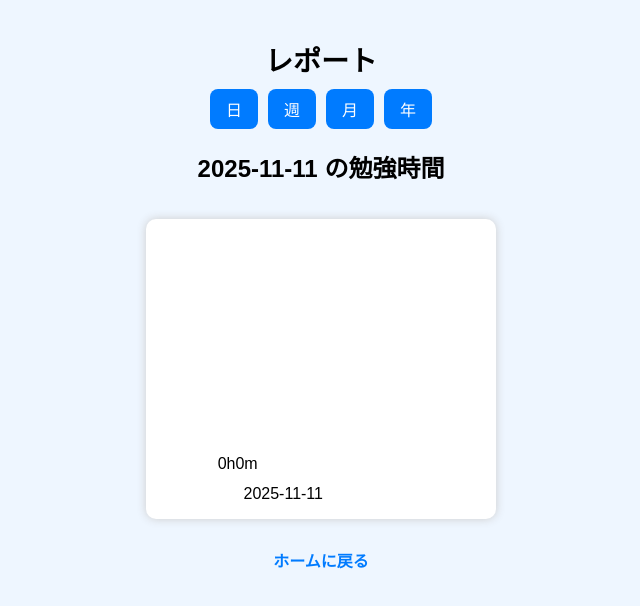
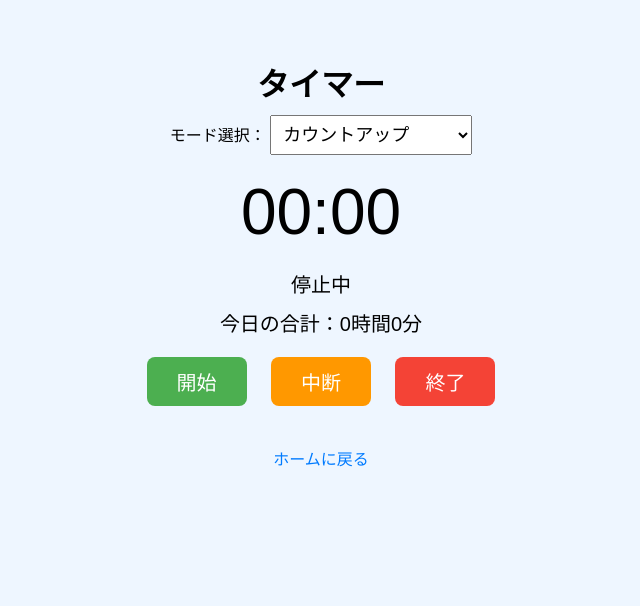
Before and after one commit to fixeve/fixeve-report, a plain HTML site: page index.html in a window 1280 px wide. Shown: the whole page, without its empty margins (319-959 px from the left). Drawn offline with Linux system fonts and the light colour scheme.

Commit message:
Update index.html

```diff
--- a/index.html
+++ b/index.html
@@ -3,189 +3,235 @@
 <head>
 <meta charset="UTF-8">
 <meta name="viewport" content="width=device-width, initial-scale=1.0">
-<title>Fixeve レポート</title>
+<title>Fixeve Timer</title>
 <style>
   body {
-    font-family: "Hiragino Kaku Gothic ProN", sans-serif;
     background-color: #eef6ff;
+    font-family: "Arial", sans-serif;
     text-align: center;
-    margin: 0;
-    padding: 20px;
+    padding: 30px;
+    transition: background-color 0.1s;
   }
-  h1 {
-    font-size: 28px;
-    margin-bottom: 10px;
+  h1 { margin-bottom: 10px; }
+  #timer {
+    font-size: 64px;
+    margin: 20px 0;
   }
-  .mode-buttons {
-    display: flex;
-    justify-content: center;
-    gap: 10px;
-    margin-bottom: 15px;
+  #status, #total {
+    font-size: 20px;
+    margin: 10px 0;
   }
   button {
-    padding: 8px 16px;
+    font-size: 20px;
+    margin: 10px;
+    padding: 10px 30px;
     border: none;
     border-radius: 8px;
-    background-color: #007bff;
-    color: white;
-    font-size: 16px;
+    cursor: pointer;
   }
-  button:hover {
-    background-color: #0056b3;
-  }
-  .arrow-buttons {
-    margin-top: 10px;
-  }
-  .arrow-buttons button {
-    background-color: #555;
+  .start { background-color: #4caf50; color: white; }
+  .pause { background-color: #ff9800; color: white; }
+  .stop { background-color: #f44336; color: white; }
+  select {
+    padding: 8px;
     font-size: 18px;
-  }
-  canvas {
-    background: white;
-    border-radius: 10px;
-    box-shadow: 0 0 10px #ccc;
-    margin-top: 15px;
   }
   #home {
     display: block;
-    margin-top: 25px;
+    margin-top: 30px;
     color: #007bff;
-    font-weight: bold;
     text-decoration: none;
   }
 </style>
 </head>
 <body>
-  <h1>レポート</h1>
-  <div class="mode-buttons">
-    <button onclick="setMode('day')">日</button>
-    <button onclick="setMode('week')">週</button>
-    <button onclick="setMode('month')">月</button>
-    <button onclick="setMode('year')">年</button>
-  </div>
+  <h1>タイマー</h1>
 
-  <div class="arrow-buttons" id="navArrows" style="display:none;">
-    <button onclick="changePeriod(-1)">←</button>
-    <button onclick="changePeriod(1)">→</button>
-  </div>
+  <label for="mode">モード選択：</label>
+  <select id="mode">
+    <option value="up">カウントアップ</option>
+    <option value="pomodoro">25分勉強 / 5分休憩</option>
+    <option value="focus50">50分勉強 / 10分休憩</option>
+  </select>
 
-  <h2 id="title"></h2>
-  <canvas id="chartCanvas" width="350" height="300"></canvas>
+  <div id="timer">00:00</div>
+  <div id="status">停止中</div>
+  <div id="total">今日の合計：0時間0分</div>
+
+  <button class="start" id="startBtn">開始</button>
+  <button class="pause" id="pauseBtn">中断</button>
+  <button class="stop" id="stopBtn">終了</button>
 
   <a id="home" href="https://fixeve.github.io/fixeve-home/">ホームに戻る</a>
 
 <script>
-const canvas = document.getElementById("chartCanvas");
-const ctx = canvas.getContext("2d");
-let mode = "day";
-let currentDate = new Date();
+let timerDisplay = document.getElementById("timer");
+let statusDisplay = document.getElementById("status");
+let totalDisplay = document.getElementById("total");
+let startBtn = document.getElementById("startBtn");
+let pauseBtn = document.getElementById("pauseBtn");
+let stopBtn = document.getElementById("stopBtn");
+let modeSelect = document.getElementById("mode");
 
-function getStudyData() {
-  return JSON.parse(localStorage.getItem("studyRecords") || "{}");
+let timer = null;
+let timeLeft = 0;
+let isRunning = false;
+let isStudy = true;
+let setCount = 1;
+let flashing = false;
+let elapsedUp = 0; // カウントアップ経過秒
+
+function todayKey() {
+  const now = new Date();
+  now.setHours(now.getHours() + 9);
+  return now.toISOString().split("T")[0];
 }
 
-// ==== モード切り替え ====
-function setMode(newMode) {
-  mode = newMode;
-  document.getElementById("navArrows").style.display = (mode === "day" || mode === "week") ? "none" : "block";
-  drawChart();
+function checkDailyReset() {
+  const savedDate = localStorage.getItem("fixeve_date");
+  const today = todayKey();
+  if (savedDate !== today) {
+    localStorage.setItem("fixeve_date", today);
+    localStorage.setItem("fixeve_studyTime", "0");
+  }
+}
+checkDailyReset();
+
+function updateTotalDisplay() {
+  const sec = parseInt(localStorage.getItem("fixeve_studyTime") || "0");
+  const h = Math.floor(sec / 3600);
+  const m = Math.floor((sec % 3600) / 60);
+  totalDisplay.textContent = `今日の合計：${h}時間${m}分`;
 }
 
-// ==== 期間移動 ====
-function changePeriod(offset) {
-  if (mode === "month") {
-    currentDate.setMonth(currentDate.getMonth() + offset);
-  } else if (mode === "year") {
-    currentDate.setFullYear(currentDate.getFullYear() + offset);
-  }
-  drawChart();
+function recordStudy(seconds) {
+  if (seconds <= 0) return;
+  let sec = parseInt(localStorage.getItem("fixeve_studyTime") || "0");
+  localStorage.setItem("fixeve_studyTime", sec + seconds);
+  updateTotalDisplay();
 }
 
-// ==== グラフ描画 ====
-function drawChart() {
-  const data = getStudyData();
-  ctx.clearRect(0, 0, canvas.width, canvas.height);
-  ctx.fillStyle = "#000";
-  ctx.font = "16px Arial";
+function updateDisplay() {
+  const minutes = String(Math.floor(timeLeft / 60)).padStart(2, "0");
+  const seconds = String(timeLeft % 60).padStart(2, "0");
+  timerDisplay.textContent = `${minutes}:${seconds}`;
+}
 
-  if (mode === "day") {
-    const todayKey = formatDate(currentDate);
-    const total = data[todayKey] || 0;
-    document.getElementById("title").textContent = `${todayKey} の勉強時間`;
-    drawBars([{ label: todayKey, value: total }]);
+function getInitialTime() {
+  if (modeSelect.value === "pomodoro") return 1500;
+  if (modeSelect.value === "focus50") return 3000;
+  return 0;
+}
+
+// ✅ モード変更時（カウントアップの加算を正確に）
+modeSelect.addEventListener("change", () => {
+  if (isRunning) pauseTimer();
+
+  const prevMode = modeSelect.dataset.prevMode || "up";
+
+  if (prevMode === "up") {
+    // カウントアップ中ならそのまま経過時間を加算
+    recordStudy(elapsedUp);
+  } else if (isStudy && getInitialTime() > 0 && timeLeft > 0) {
+    // 他のモードの場合だけ差分を加算
+    recordStudy(getInitialTime() - timeLeft);
   }
 
-  if (mode === "week") {
-    let days = [];
-    for (let i = 6; i >= 0; i--) {
-      let d = new Date(currentDate);
-      d.setDate(d.getDate() - i);
-      const key = formatDate(d);
-      days.push({ label: key.slice(5), value: data[key] || 0 });
+  stopTimer();
+  elapsedUp = 0;
+  modeSelect.dataset.prevMode = modeSelect.value;
+});
+
+// --- 超チカチカ点滅 ---
+function startFlashing() {
+  flashing = true;
+  let colors = ["#9f00ff", "#000000", "#baff00", "#000000"];
+  let i = 0;
+  let flashInterval = setInterval(() => {
+    if (!flashing) {
+      clearInterval(flashInterval);
+      document.body.style.backgroundColor = "#eef6ff";
+      return;
     }
-    document.getElementById("title").textContent = `過去7日間の勉強時間`;
-    drawBars(days);
-  }
-
-  if (mode === "month") {
-    let year = currentDate.getFullYear();
-    let month = currentDate.getMonth();
-    let daysInMonth = new Date(year, month + 1, 0).getDate();
-    let days = [];
-    for (let i = 1; i <= daysInMonth; i++) {
-      let key = `${year}-${String(month + 1).padStart(2,"0")}-${String(i).padStart(2,"0")}`;
-      days.push({ label: i.toString(), value: data[key] || 0 });
-    }
-    document.getElementById("title").textContent = `${year}年${month + 1}月の勉強時間`;
-    drawBars(days);
-  }
-
-  if (mode === "year") {
-    let year = currentDate.getFullYear();
-    let months = [];
-    for (let i = 0; i < 12; i++) {
-      let total = 0;
-      for (let d = 1; d <= 31; d++) {
-        let key = `${year}-${String(i+1).padStart(2,"0")}-${String(d).padStart(2,"0")}`;
-        total += data[key] || 0;
-      }
-      months.push({ label: `${i+1}月`, value: total });
-    }
-    document.getElementById("title").textContent = `${year}年の勉強時間`;
-    drawBars(months);
-  }
+    document.body.style.backgroundColor = colors[i % colors.length];
+    i++;
+  }, 150);
+  document.body.addEventListener("click", nextAfterFlash, { once: true });
 }
 
-function drawBars(items) {
-  const max = Math.max(...items.map(i => i.value), 1);
-  const barWidth = (canvas.width - 40) / items.length;
-  ctx.fillStyle = "#007bff";
-
-  items.forEach((item, i) => {
-    const x = 20 + i * barWidth;
-    const h = (item.value / max) * 200;
-    ctx.fillRect(x, 260 - h, barWidth - 5, h);
-    ctx.fillStyle = "#000";
-    ctx.fillText(item.label, x + barWidth/4, 280);
-    ctx.fillText(formatTime(item.value), x + barWidth/6, 250 - h);
-    ctx.fillStyle = "#007bff";
-  });
+function nextAfterFlash() {
+  flashing = false;
+  isStudy = !isStudy;
+  if (isStudy) {
+    setCount++;
+    const longBreak = (modeSelect.value === "pomodoro" ? 900 : 1800);
+    const studyTime = (modeSelect.value === "pomodoro" ? 1500 : 3000);
+    timeLeft = (setCount % 5 === 0) ? longBreak : studyTime;
+  } else {
+    timeLeft = (modeSelect.value === "pomodoro" ? 300 : 600);
+  }
+  updateDisplay();
+  startTimer();
 }
 
-function formatDate(date) {
-  const y = date.getFullYear();
-  const m = String(date.getMonth()+1).padStart(2,"0");
-  const d = String(date.getDate()).padStart(2,"0");
-  return `${y}-${m}-${d}`;
+function startTimer() {
+  if (isRunning) return;
+  isRunning = true;
+  statusDisplay.textContent = isStudy ? "勉強中" : "休憩中";
+
+  timer = setInterval(() => {
+    if (modeSelect.value === "up") {
+      elapsedUp++;
+      timeLeft = elapsedUp;
+    } else {
+      timeLeft--;
+      if (timeLeft < 0) {
+        clearInterval(timer);
+        isRunning = false;
+        if (isStudy) recordStudy(modeSelect.value === "pomodoro" ? 1500 : 3000);
+        startFlashing();
+        return;
+      }
+    }
+    updateDisplay();
+  }, 1000);
 }
 
-function formatTime(sec) {
-  const h = Math.floor(sec/3600);
-  const m = Math.floor((sec%3600)/60);
-  return `${h}h${m}m`;
+function pauseTimer() {
+  if (!isRunning) return;
+  clearInterval(timer);
+  isRunning = false;
+  statusDisplay.textContent = "一時停止中";
 }
 
-drawChart();
+function stopTimer() {
+  clearInterval(timer);
+  isRunning = false;
+  isStudy = true;
+  setCount = 1;
+  timeLeft = 0;
+  updateDisplay();
+  statusDisplay.textContent = "停止中";
+}
+
+startBtn.onclick = () => {
+  if (modeSelect.value !== "up" && timeLeft === 0) timeLeft = getInitialTime();
+  startTimer();
+};
+pauseBtn.onclick = pauseTimer;
+stopBtn.onclick = () => {
+  if (modeSelect.value === "up") {
+    recordStudy(elapsedUp);
+  } else if (isStudy && getInitialTime() > 0 && timeLeft > 0) {
+    recordStudy(getInitialTime() - timeLeft);
+  }
+  stopTimer();
+  elapsedUp = 0;
+};
+
+updateDisplay();
+updateTotalDisplay();
+modeSelect.dataset.prevMode = "up";
 </script>
 </body>
 </html>
```
